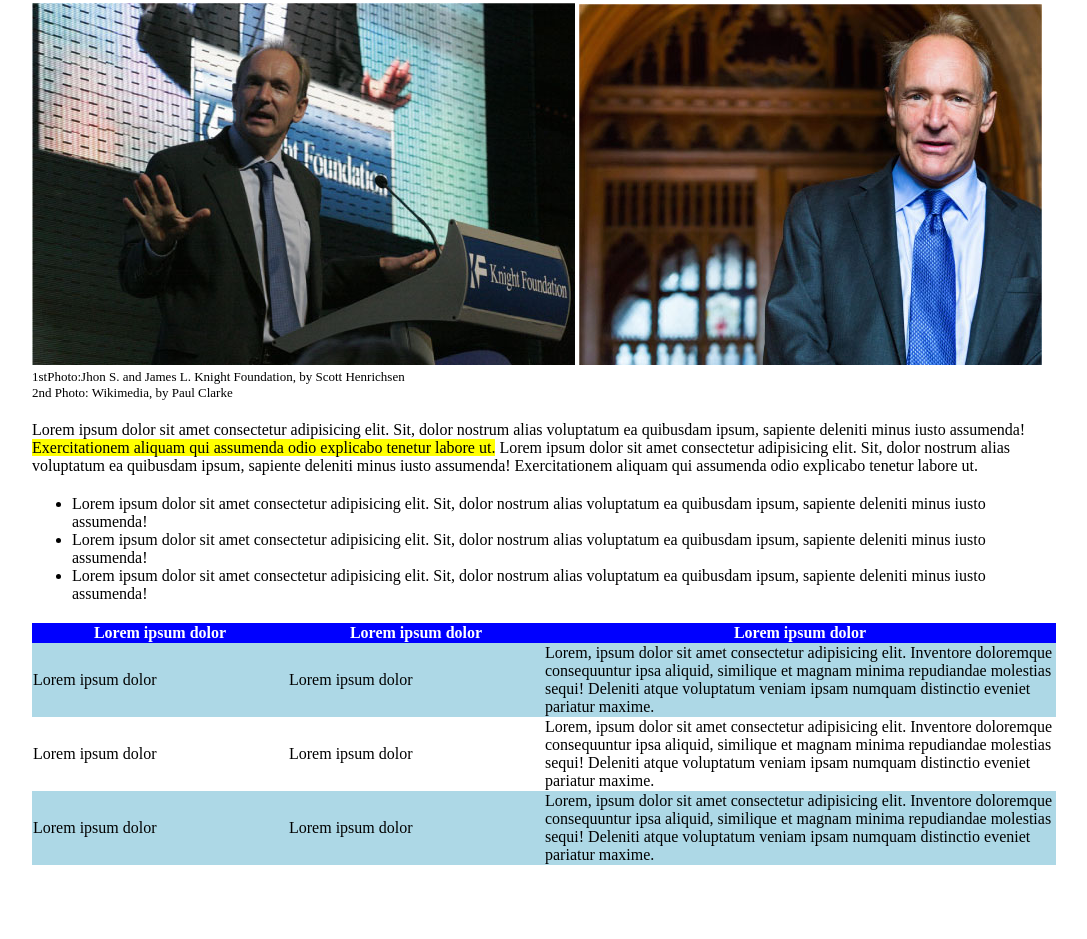
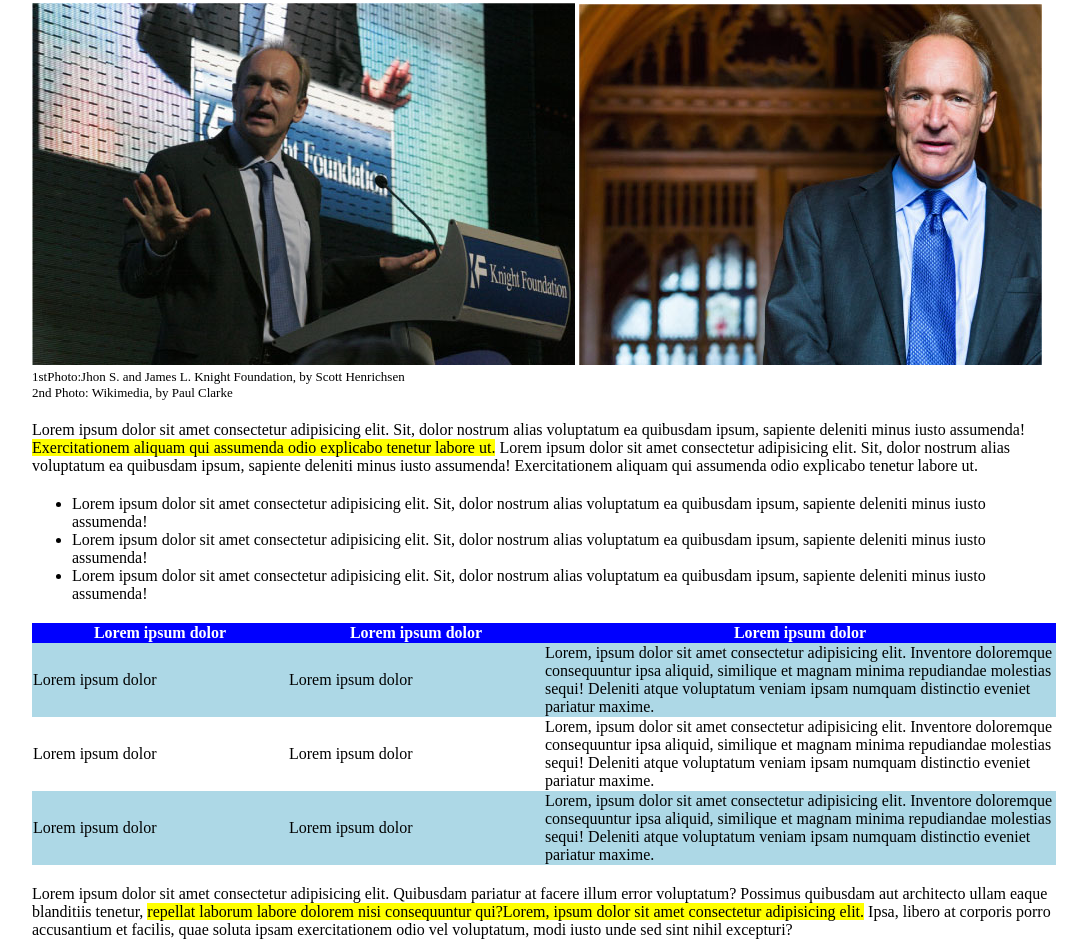
Before and after one commit to rcolonna00/style2.css, a website: page index.html in a window 1280 px wide. Shown: the part 214-1153 px from the top of the page, without its empty margins (96-1183 px from the left). Before the commit the page ends 1079 px from the top, so only its background shows below. Drawn offline with Linux system fonts and the light colour scheme.

Commit message:
fine articolo

```diff
--- a/index.html
+++ b/index.html
@@ -124,6 +124,18 @@
           </table>
         </div>
         <!--fine tabella-->
+        <div class="margin-top">
+          Lorem ipsum dolor sit amet consectetur adipisicing elit. Quibusdam
+          pariatur at facere illum error voluptatum? Possimus quibusdam aut
+          architecto ullam eaque blanditiis tenetur,
+          <span class="evidenziato"
+            >repellat laborum labore dolorem nisi consequuntur qui?Lorem, ipsum
+            dolor sit amet consectetur adipisicing elit.</span
+          >
+          Ipsa, libero at corporis porro accusantium et facilis, quae soluta
+          ipsam exercitationem odio vel voluptatum, modi iusto unde sed sint
+          nihil excepturi?
+        </div>
       </div>
       <!--fine articolo-->
     </main>
```
